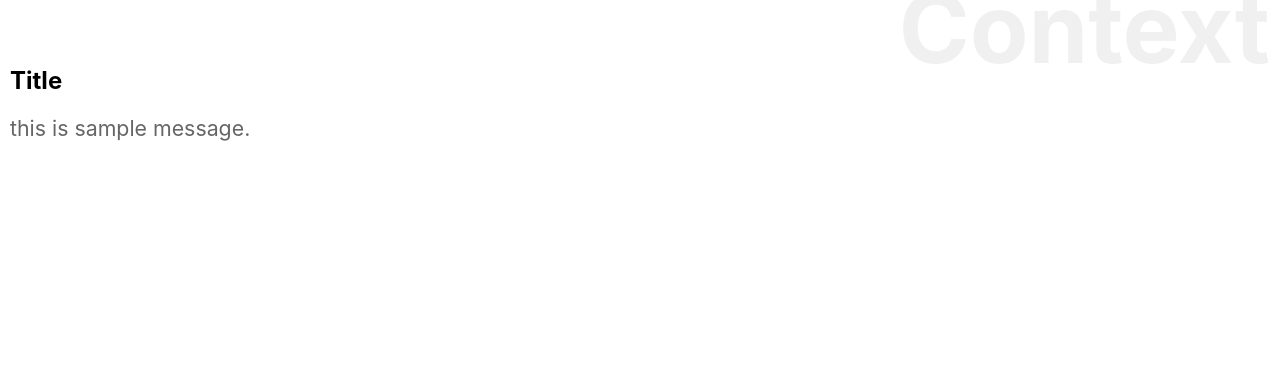
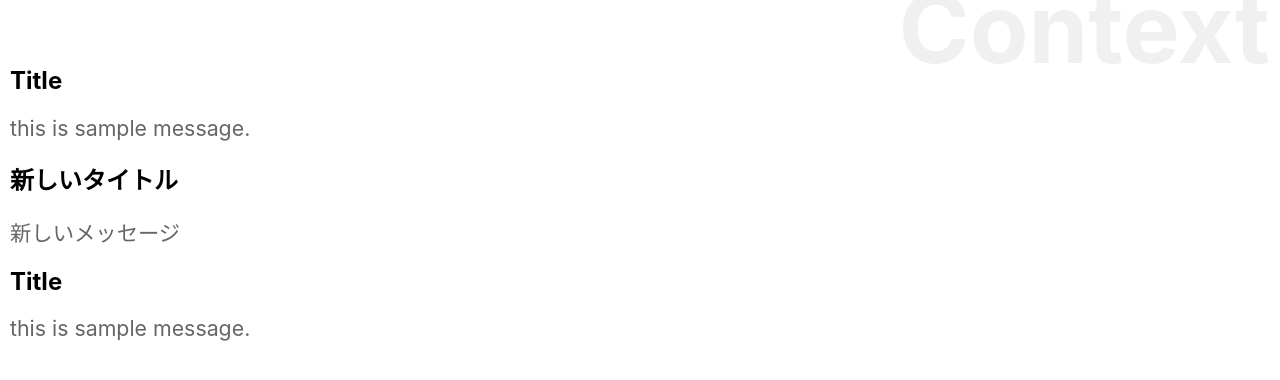
Before and after one commit to takumi1005/react_app, a React (Create React App) app: page / in a window 1280 px wide. Shown: the top 380 px of the page. Built offline with nearby package versions, Linux system fonts and the light colour scheme.

Commit message:
Provider

```diff
--- a/src/App.js
+++ b/src/App.js
@@ -8,10 +8,17 @@ let data ={ title: 'Title', message: 'this is sample message.'};
 const SampleContext = React.createContext(data);
 
 class App extends Component {
+  newData = {title: '新しいタイトル', message: '新しいメッセージ'};
   render() {
     return (
       <div>
         <h1>Context</h1>
+        <Title />
+        <Message />
+        <SampleContext.Provider value={this.newData}>
+          <Title />
+          <Message />
+        </SampleContext.Provider>
         <Title />
         <Message />
       </div>
```
